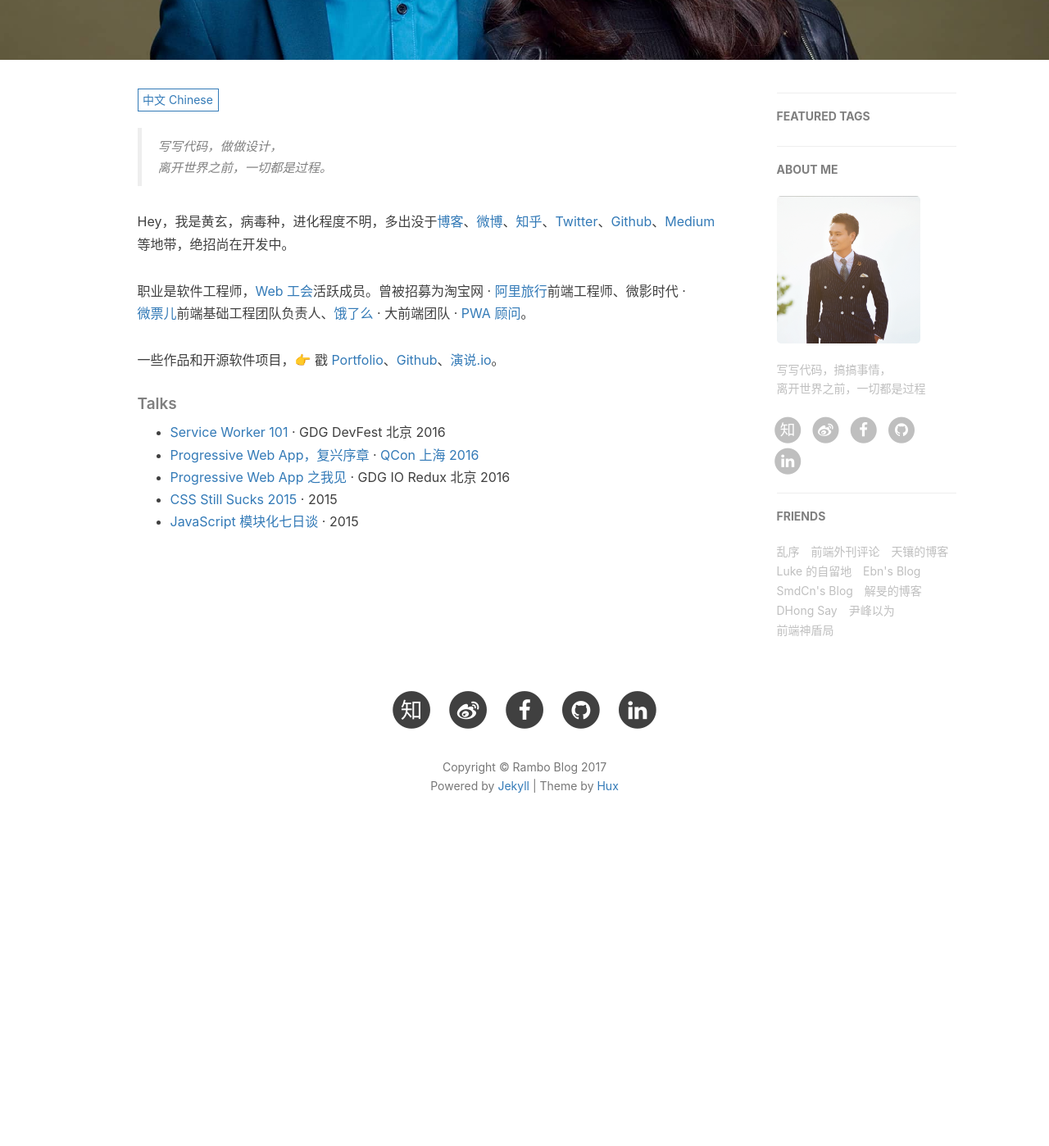
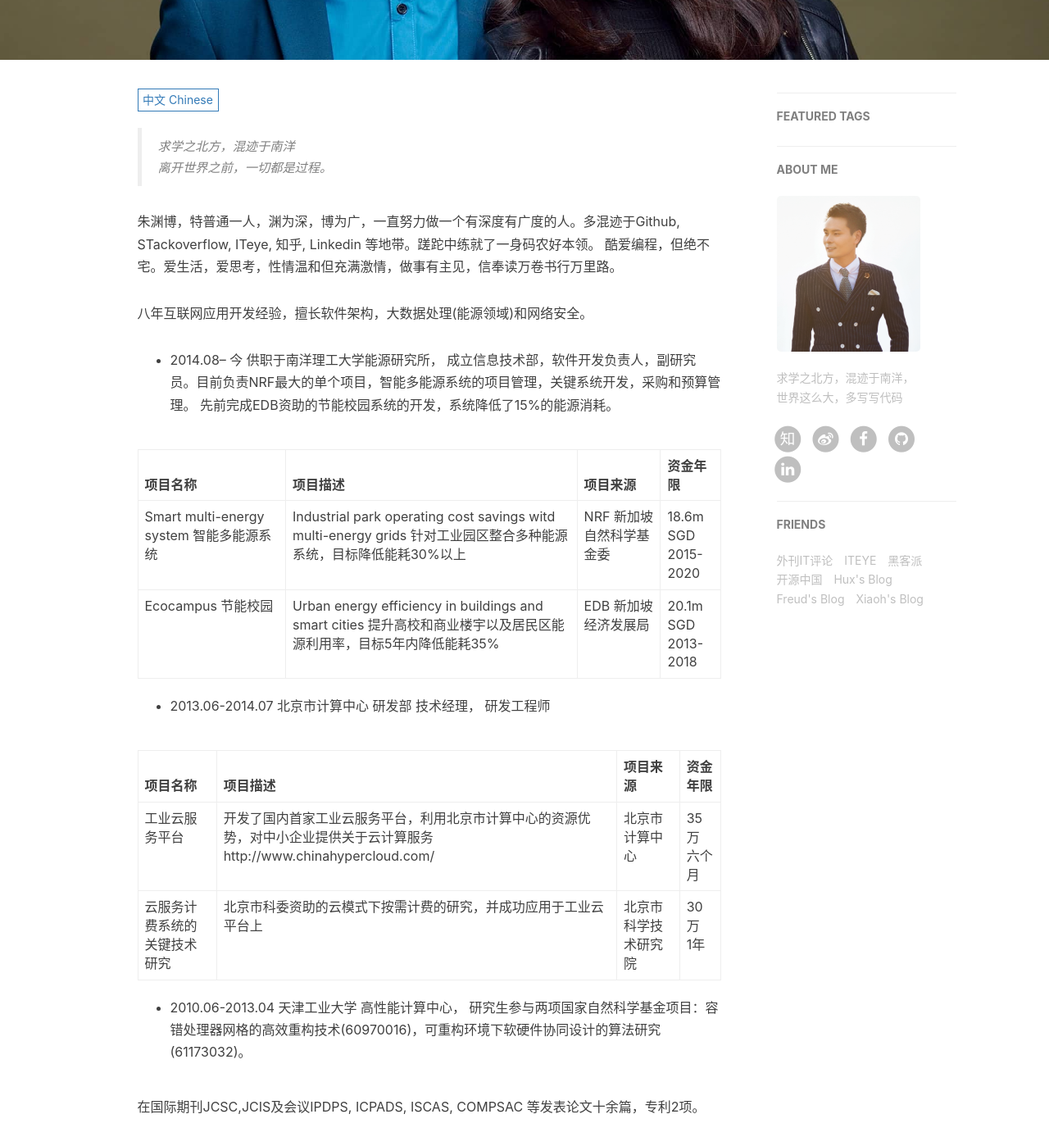
Before and after one commit to freerambo/freerambo.github.io, a Jekyll site: the page built from about.html, in a window 1280 px wide and 1400 px high, scrolled down 345 px. Shown: the whole window at 82% size. Built offline with Jekyll 4.4.1, drawn with Linux system fonts in a browser that asks for light colours; nearby versions of some CDN libraries; comment, search, counter and statistics services are not loaded; before the commit the page ends 1381 px from its top, so only the background shows below that; some of the changed text lies outside the part shown.

Commit message:
update about me, decrpition, friends, etc

```diff
--- a/_config.yml
+++ b/_config.yml
@@ -1,9 +1,9 @@
 # Site settings
-title: Rambo Blog
+title: Rambo Zhu
 SEOTitle: 朱渊博的博客 | Rambo Zhu Yuanbo Blog
 header-img: img/home-bg.jpg
 email: asybzhu@gmail.com
-description: "关于互联网、软件与创业 | 朱渊博，Web & Mobile Lover，Software Engineer，Architect | 这里是 @RamboZhu朱渊博 的个人博客，与你一起发现更大的世界。"
+description: "关于互联网、软件与创业 | 朱渊博, Web & Mobile, Software Engineer，Architect | 这里是 @RamboZhu朱渊博 的个人博客。"
 keyword: "朱渊博, Zhu Yuanbo, Yuanbo Zhu, Rambo Zhu, freerambo, 朱渊博的博客, @freerambo,  Yuanbo Blog, Rambo Blog 博客, Yuanbo 网站, 互联网, JAVA, 软件开发, 云计算, 潇洒哥"
 url: "http://freerambo.com/"              # your host, for absolute URL
 baseurl: ""                             # for example, '/blog' if your blog hosted on 'host/blog'
@@ -12,12 +12,13 @@ baseurl: ""                             # for example, '/blog' if your blog host
 
 # SNS settings
 #RSS: true
-weibo_username:     zybjsj064
-zhihu_username:     freerambo
+linkedin_username:  yuanbozhu
 github_username:    freerambo
+facebook_username:  yuanbo.zhu.1
+weibo_username:     freerambo
+zhihu_username:     rambo-zhu
 #twitter_username:   freerambo
-facebook_username:  freerambo
-linkedin_username:  freerambo
+
 
 
 
@@ -73,7 +74,7 @@ ga_domain: freerambo.com
 
 # Sidebar settings
 sidebar: true                           # whether or not using Sidebar.
-sidebar-about-description: "写写代码，搞搞事情，<br>离开世界之前，一切都是过程"
+sidebar-about-description: "求学之北方，混迹于南洋，<br>世界这么大，多写写代码"
 sidebar-avatar: /img/avatar-rambo.png      # use absolute URL, seeing it's used in both `/` and `/about/`
 
 
@@ -93,34 +94,25 @@ service-worker: true
 # Friends
 friends: [
     {
-        title: "乱序",
-        href: "http://mida.re/"
+        title: "外刊IT评论",
+        href: "http://www.vaikan.com/"
     },{
-        title: "前端外刊评论",
-        href: "http://qianduan.guru/"
+        title: "ITEYE",
+        href: "http://www.iteye.com/"
     },{
-        title: "天镶的博客",
-        href: "http://lingyu.wang/"
+        title: "黑客派",
+        href: "https://hacpai.com/"
     },{
-        title: "Luke 的自留地",
-        href: "http://hmqk1995.github.io"
+        title: "开源中国",
+        href: "https://www.oschina.net/"
     },{
-        title: "Ebn's Blog",
-        href: "http://ebnbin.com/"
+        title: "Hux's Blog",
+        href: "https://huangxuan.me"
     },{
-        title: "SmdCn's Blog",
-        href: "http://blog.smdcn.net"
+        title: "Freud's Blog",
+        href: "http://www.hifreud.com/"
     },{
-        title: "解旻的博客",
-        href: "http://xieminis.me/"
-    },{
-        title: "DHong Say",
-        href: "http://dhong.co"
-    },{
-        title: "尹峰以为",
-        href: "http://ingf.github.io/"
-    },{
-        title: "前端神盾局",
-        href: "http://wepiaofei.github.io/blog/"
+        title: "Xiaoh's Blog",
+        href: "http://xiaoh.me/"
     }
 ]
--- a/_includes/about/en.md
+++ b/_includes/about/en.md
@@ -1,19 +1,29 @@
 
 
-> Yet another Developer & Designer.
+> Full stack developer,
+> Wannabe Entrepreneur.
 
 
-Hi, I am Huang, Xuan(黄玄), or Hux. I'm a software engineer & a designer. I built softwares particularly on the Web (👉see [Portfolio](https://huangxuan.me/portfolio) and [Github](https://github.com/huxpro)), and posted about tech at [Twitter](https://twitter.com/Huxpro/) and [Medium.com](https://medium.com/@Huxpro).
-
-I previsouly worked at [Alibaba Trip](https://www.alitrip.com/), then led Front-End Infrastructure Team at [Wepiao.com](https://www.crunchbase.com/organization/wepiao#/entity), and then [worked on PWA]((https://medium.com/elemefe/upgrading-ele-me-to-progressive-web-app-2a446832e509)) at [Ele.me](https://github.com/elemefe/) as invited consultant.
-
-I studied Digital Media Art and graduated from [Communication University of China](https://en.wikipedia.org/wiki/Communication_University_of_China) in 2016, and I will study Computer Science at [Rochester Institute of Technology](https://en.wikipedia.org/wiki/Rochester_Institute_of_Technology) in 2017.
+Dear friends, welcome to the world of Zhu Yuanbo(朱渊博), or Rambo. Profoundly and broadly as I always be.
+I'm a full stack developer with 8+ years in web applications development, software architecture, cloud computing, Big Data (Energy sector) and cyber security.
 
 
-##### Talks
+- 2014.08– to date, Research Associate with Energy Research Institute @ NTU (ERIAN) Team Leader, founded the ICT Team, in charge of software development. Built the ERIAN Energy Could platform. Currently working on the single largest project from NRF (Singapore).
 
-- [Service Worker 101](//huangxuan.me/2016/11/20/sw-101-gdgdf/) · GDG DevFest Beijing 2016
-- [Progressive Web Apps](//huangxuan.me/2016/10/20/qcon-2016/) · QCon Shanghai 2016
-- [Progressive Web App in my POV](//huangxuan.me/2016/06/05/pwa-in-my-pov/) · GDG IO Redux Beijing 2016
-- [CSS Still Sucks 2015](//huangxuan.me/2015/12/28/css-sucks-2015/) · 2015
-- [JavaScript Modularization Journey](//huangxuan.me/2015/07/09/js-module-7day/) · 2015
+| Project | Description | Fund source | Budget&Schedule |
+|:--------|:-------|:--------|:--------|
+| Smart multi-energy system | Achieved 30% operating cost savings of industrial parks with intelligent multi-energy systems   | National Research Foundation (NRF)  | 18.6m SGD <br>2015-2020|
+|Ecocampus |Improved Urban energy efficiency in buildings and smart cities by 35% in 5 years|Singapore Economic Development Board (EDB)|20.1m SGD<br>2013-2018|
+
+-  2013.06-2014.07  北京市计算中心 研发部    技术经理， 研发工程师
+
+| Project | Description | Fund source | Budget&Schedule |
+|:--------|:-------|:--------|:--------|
+| Industrial Cloud Services Platform | Developed the first national industrial cloud services platform. Providing the computing services of BCC to SMEs http://www.chinahypercloud.com/ | Beijing Computing Centre | 350K <br>6 Months |
+| Billing Platform for Cloud Services  | Took initiative on research of on-demand billing system for cloud service and successfully applied into the Industrial cloud service platform. | Beijing Academy of Science and Technology | 300K <br>1 Year |
+
+-  2010.06-2013.04   High Performance Computing Center @ TJPU, participated in two research projects of NRF (China) with NO. 60970016 and 61173032.
+
+Published more than 10 academic pages on international journals and conferences. Filed 2 Patents.
+
+Email: [asybzhu@gmail.com](<a href="mailto:asybzhu@gmail.com">). More info can be retrieved [here](<a href="http://freerambo.com/portfolio/">)
--- a/_includes/about/zh.md
+++ b/_includes/about/zh.md
@@ -1,17 +1,28 @@
-> 写写代码，做做设计，
+> 求学之北方，混迹于南洋
 > 离开世界之前，一切都是过程。
 
-Hey，我是黄玄，病毒种，进化程度不明，多出没于[博客](https://huangxuan.me)、[微博](weibo.com/huxpro)、[知乎](https://www.zhihu.com/people/huxpro/pins/posts)、[Twitter](https://twitter.com/Huxpro/)、[Github](http://github.com/huxpro)、[Medium](https://medium.com/@Huxpro) 等地带，绝招尚在开发中。
+朱渊博，特普通一人，渊为深，博为广，一直努力做一个有深度有广度的人。多混迹于Github, STackoverflow, ITeye, 知乎, Linkedin 等地带。蹉跎中练就了一身码农好本领。 酷爱编程，但绝不宅。爱生活，爱思考，性情温和但充满激情，做事有主见，信奉读万卷书行万里路。
 
-职业是软件工程师，[Web 工会](https://medium.com/ben-and-dion/team-web-3315aa447fb2#.359a9c6cl)活跃成员。曾被招募为淘宝网 · [阿里旅行](http://alitrip.com)前端工程师、微影时代 · [微票儿](http://www.wepiao.com/?r=movie)前端基础工程团队负责人、[饿了么](https://ele.me/) · 大前端团队 · [PWA 顾问](https://medium.com/elemefe/upgrading-ele-me-to-progressive-web-app-2a446832e509)。
+八年互联网应用开发经验，擅长软件架构，大数据处理(能源领域)和网络安全。
 
-一些作品和开源软件项目，👉 戳 [Portfolio](/portfolio)、[Github](http://github.com/huxpro)、[演说.io](http://https://zhuanlan.zhihu.com/p/21280918)。
+-  2014.08– 今   供职于南洋理工大学能源研究所， 成立信息技术部，软件开发负责人，副研究员。目前负责NRF最大的单个项目，智能多能源系统的项目管理，关键系统开发，采购和预算管理。 先前完成EDB资助的节能校园系统的开发，系统降低了15%的能源消耗。
 
 
-##### Talks
+| 项目名称 | 项目描述 | 项目来源 | 资金年限 |
+|:--------|:-------|:--------|:--------|
+| Smart multi-energy system 智能多能源系统   | Industrial park operating cost savings witd multi-energy grids 针对工业园区整合多种能源系统，目标降低能耗30%以上   | NRF 新加坡自然科学基金委   | 18.6m SGD <br>2015-2020|
+|Ecocampus 节能校园|Urban energy efficiency in buildings and smart cities 提升高校和商业楼宇以及居民区能源利用率，目标5年内降低能耗35%|EDB 新加坡经济发展局|20.1m SGD<br>2013-2018|
 
-- [Service Worker 101](//huangxuan.me/2016/11/20/sw-101-gdgdf/) · GDG DevFest 北京 2016
-- [Progressive Web App，复兴序章](//huangxuan.me/2016/10/20/qcon-2016/) · [QCon 上海 2016](http://2016.qconshanghai.com/presentation/3111)
-- [Progressive Web App 之我见](//huangxuan.me/2016/06/05/pwa-in-my-pov/) · GDG IO Redux 北京 2016
-- [CSS Still Sucks 2015](//huangxuan.me/2015/12/28/css-sucks-2015/) · 2015
-- [JavaScript 模块化七日谈](//huangxuan.me/2015/07/09/js-module-7day/) · 2015
+
+-  2013.06-2014.07  北京市计算中心 研发部    技术经理， 研发工程师
+
+| 项目名称 | 项目描述 | 项目来源 | 资金年限 |
+|:--------|:-------|:--------|:--------|
+| 工业云服务平台 | 开发了国内首家工业云服务平台，利用北京市计算中心的资源优势，对中小企业提供关于云计算服务http://www.chinahypercloud.com/ | 北京市计算中心 | 35 万<br>六个月 |
+| 云服务计费系统的关键技术研究 | 北京市科委资助的云模式下按需计费的研究，并成功应用于工业云平台上 | 北京市科学技术研究院 | 30万<br>1年 |
+
+-  2010.06-2013.04   天津工业大学    高性能计算中心， 研究生参与两项国家自然科学基金项目：容错处理器网格的高效重构技术(60970016)，可重构环境下软硬件协同设计的算法研究(61173032)。
+
+在国际期刊JCSC,JCIS及会议IPDPS, ICPADS, ISCAS, COMPSAC  等发表论文十余篇，专利2项。
+
+个人邮箱 [asybzhu@gmail.com](<a href="mailto:asybzhu@gmail.com">)。欲知更多信息[请猛戳这里](<a href="http://freerambo.com/portfolio/">)
--- a/about.html
+++ b/about.html
@@ -1,7 +1,7 @@
 ---
 layout: page
-title: "About"
-description: "Hey, this is Hux."
+title: "Rambo Zhu"
+description: "Full stack developer, Wannabe Entrepreneur."
 header-img: "img/about-bg.jpg"
 ---
 
--- a/index.html
+++ b/index.html
@@ -1,6 +1,6 @@
 ---
 layout: page
-description: "一生想做浪漫极客"
+description: "一生放荡不羁爱自由"
 ---
 
 {% for post in paginator.posts %}
```
Also changed, not shown: img/avatar-rambo.png.
